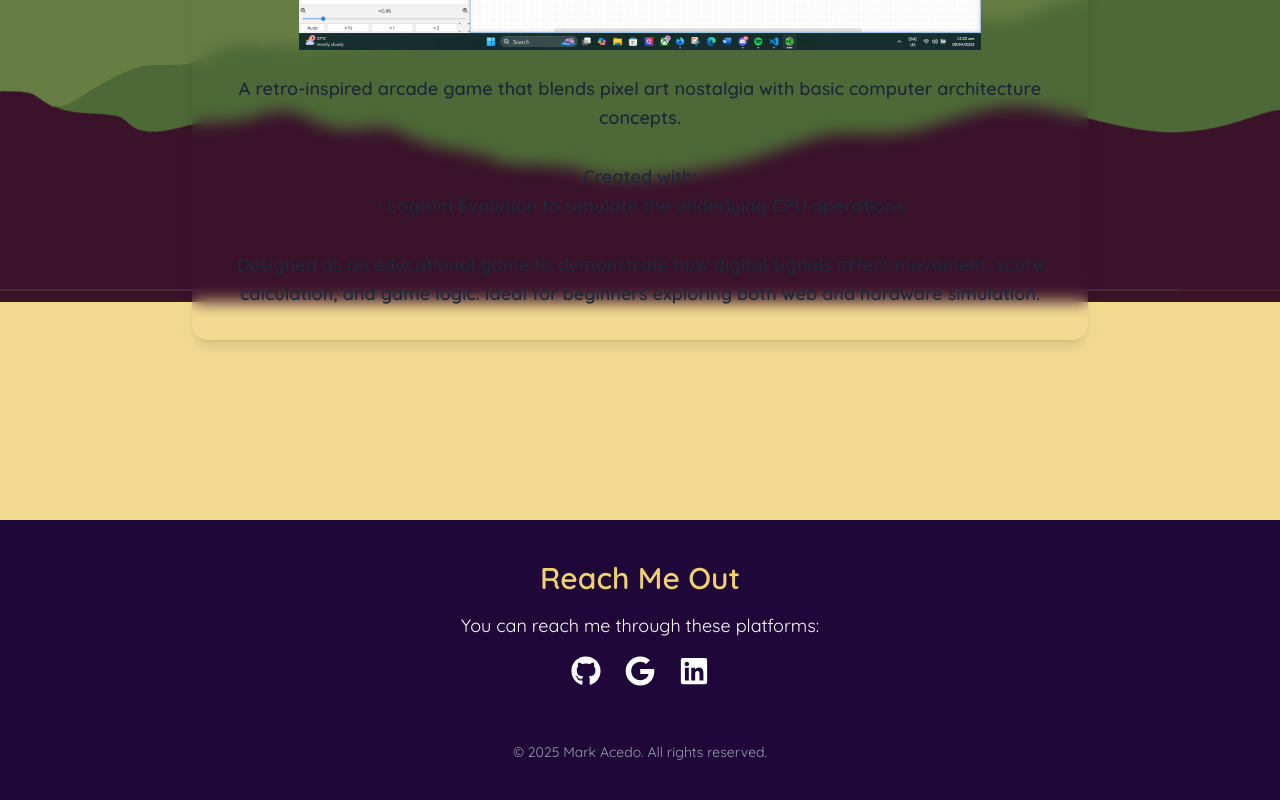
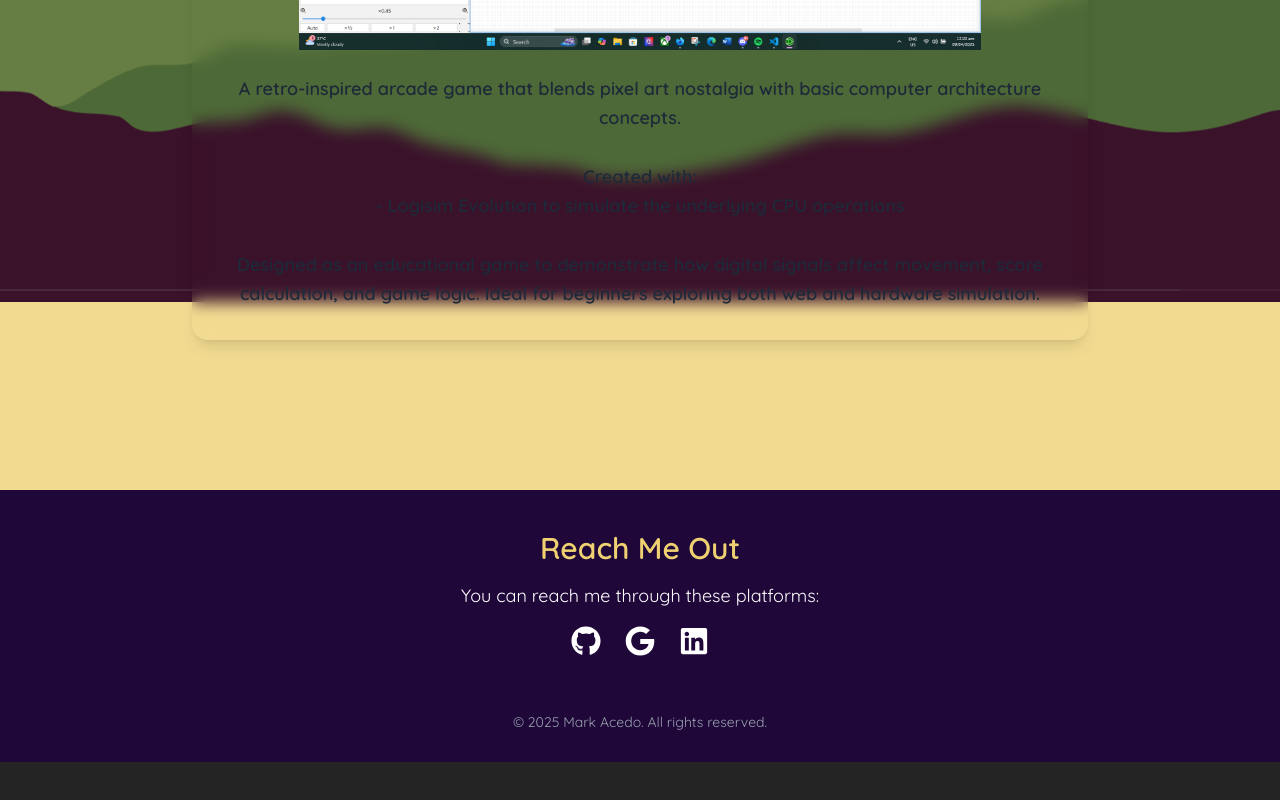
Before and after one commit to mawrk19/portfolio, a React (Vite) app: page /blog/16bit in a window 1280 px wide. Shown: the part 498-1298 px from the top of the page. After the commit the page ends 1260 px from the top, so only its background shows below. Built offline with nearby package versions, Linux system fonts and the light colour scheme.

Commit message:
added tesda

```diff
--- a/src/Footer.tsx
+++ b/src/Footer.tsx
@@ -2,7 +2,7 @@ import { FaGithub, FaLinkedin, FaGoogle } from "react-icons/fa";
 
 function Footer() {
   return (
-    <footer className="relative bottom-0 w-full bg-[#1f0739] text-white py-10 font-primary z-10 mt-20">
+    <footer className="relative w-[120%] bottom-[-50px] bg-[#1f0739] text-white py-10 font-primary z-10 mt-20">
       <div className="max-w-6xl mx-auto px-6 flex flex-col md:flex-row justify-center items-start gap-10">
 
         {/* Social Links Section */}
@@ -47,4 +47,5 @@ function Footer() {
   );
 }
 
+
 export default Footer;
--- a/src/Projects.tsx
+++ b/src/Projects.tsx
@@ -6,6 +6,7 @@ import sis from "./assets/sis.png";
 import cpu from "./assets/cpu.png";
 import bit from "./assets/16bit.png";
 import ScrollVelocity from "./components/ScrollVelocity";
+import Footer from "./Footer";
 
 function Projects() {
   const projectData = [
@@ -82,10 +83,13 @@ function Projects() {
   texts={['Mark Acedo', 'Flower Boy']}
   velocity={20} // Reduced from 100 to slow it down
   className="custom-scroll-text"
+
 />
+<Footer  />
     </section>
+
   );
-
+<Footer />
 }
 
 export default Projects;
--- a/src/components/BlogPage.tsx
+++ b/src/components/BlogPage.tsx
@@ -18,7 +18,7 @@ export default function BlogPage() {
 
   return (
     <div
-      className="min-h-screen flex flex-col items-center py-10 bg-fixed bg-center bg-no-repeat bg-cover"
+      className="min-h-screen flex flex-col items-center py-10 bg-fixed bg-center bg-no-repeat bg-cover overflow-hidden"
       style={{ backgroundImage: `url(${bg})` }}
     >
       <Navbar />
@@ -39,9 +39,8 @@ export default function BlogPage() {
         </div>
 
       </div>
-      <div className="relative bottom-[-10vh] w-full my-0">
-        <Footer />
-      </div>
+      <Footer />
+
     </div>
 
 
--- a/src/components/Parallax.tsx
+++ b/src/components/Parallax.tsx
@@ -5,7 +5,7 @@ import sakura2 from '../assets/sakura2.svg';
 import mawrk from '../assets/logo.png';
 import About from '../About';
 import Projects from '../Projects';
-import Footer from '../Footer';
+
 
 function ParallaxComponent() {
   const scrollToTop = () => {
@@ -18,7 +18,7 @@ function ParallaxComponent() {
   return (
     <div className="relative h-[100vh]">
       <Parallax
-        pages={6}
+        pages={4.9}
         style={{ top: 0, left: 0 }}
         className="parallax-container absolute w-full h-full bg-[#4d6937]"
       >
@@ -67,7 +67,7 @@ function ParallaxComponent() {
 
 
         <ParallaxLayer
-          offset={5}
+          offset={4.6}
           speed={0.2}
           style={{
             zIndex: 12,
@@ -78,7 +78,7 @@ function ParallaxComponent() {
           }}
         >
           <div id="footer" className="w-full absolute bottom-0">
-            <Footer />
+            {/* <Footer /> */}
           </div>
         </ParallaxLayer>
 
```
